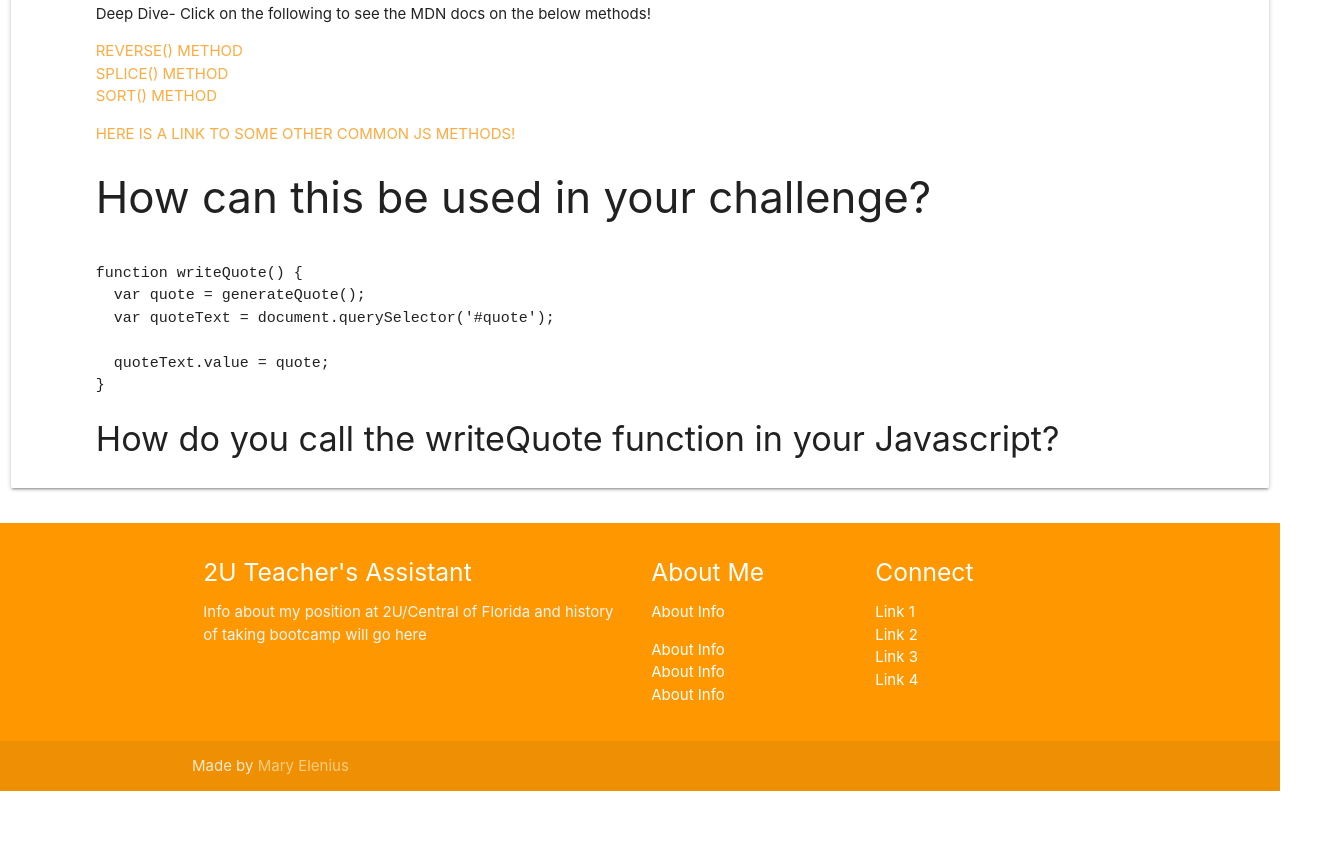
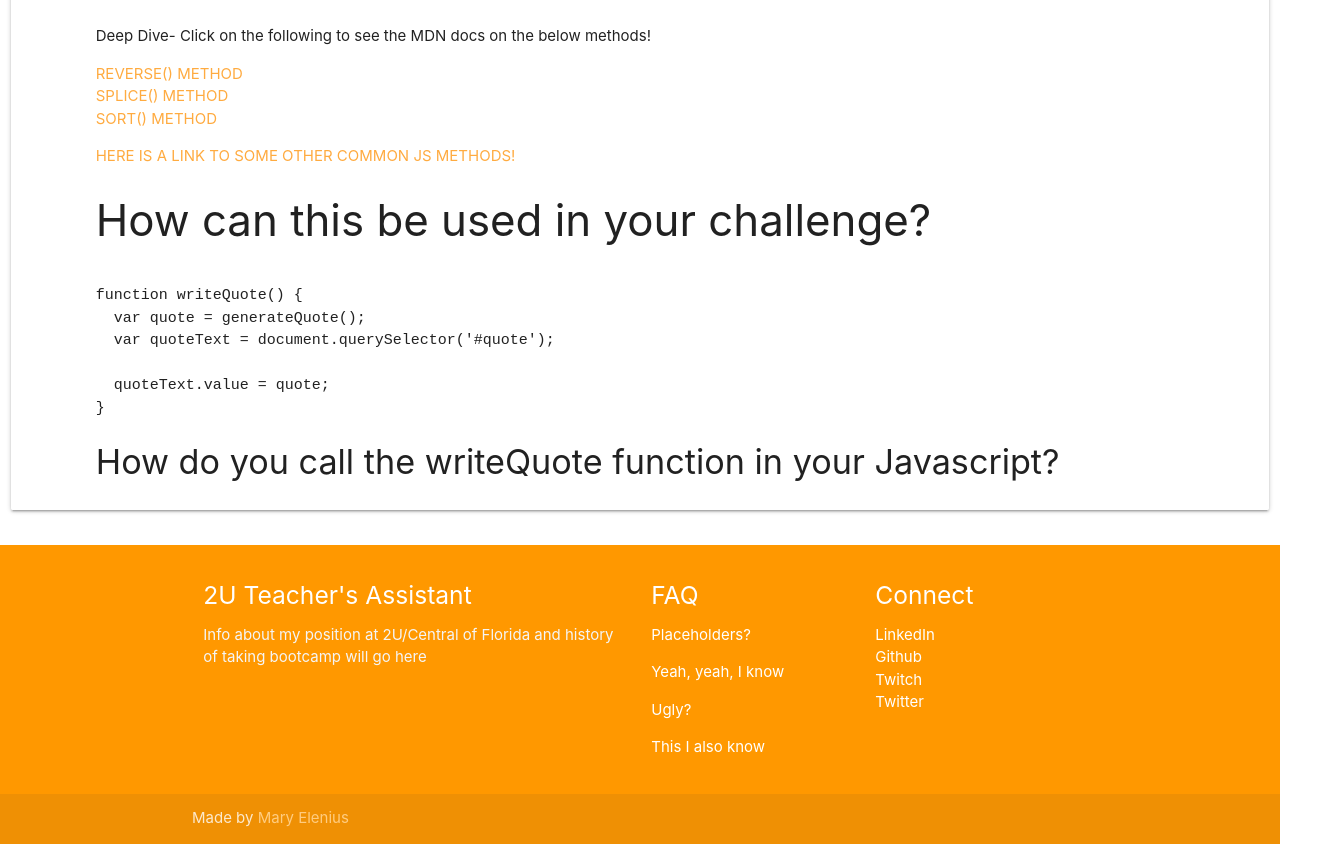
Before and after one commit to 404pandas/pass-gen-startup, a website: page index.html in a window 1280 px wide. Shown: the part 2604-3448 px from the top of the page, 1329 px wide, since content can reach past the window. Before the commit the page ends 3395 px from the top, so only its background shows below. Drawn offline with nearby package versions, Linux system fonts and the light colour scheme.

Commit message:
Fixed formatting, filled out more placeholders

```diff
--- a/index.html
+++ b/index.html
@@ -182,7 +182,8 @@
 
                     // You can see where Javascript comes in handy when you use larger sets of data,
                     // like a longer Palindrome! Replace the phrase in line 50 with a bigger one.
-                    // Example: This is a VERY large Palindrome that will not make sense when we reverse it but it is just for an example
+                    // Example: This is a VERY large Palindrome that will not make sense when we reverse
+                    // it but it is just for an example
 
                 </code></pre>
                 <p>
@@ -254,21 +255,41 @@ function writeQuote() {
               </p>
             </div>
             <div class="col l3 s12">
-              <h5 class="white-text">About Me</h5>
+              <h5 class="white-text">FAQ</h5>
               <ul>
-                <li><p class="white-text">About Info</p></li>
-                <li><a class="white-text" href="#!">About Info</a></li>
-                <li><a class="white-text" href="#!">About Info</a></li>
-                <li><a class="white-text" href="#!">About Info</a></li>
+                <li><p class="white-text">Placeholders?</p></li>
+                <li><p class="white-text">Yeah, yeah, I know</p></li>
+                <li><p class="white-text">Ugly?</p></li>
+                <li><p class="white-text">This I also know</p></li>
               </ul>
             </div>
             <div class="col l3 s12">
               <h5 class="white-text">Connect</h5>
               <ul>
-                <li><a class="white-text" href="#!">Link 1</a></li>
-                <li><a class="white-text" href="#!">Link 2</a></li>
-                <li><a class="white-text" href="#!">Link 3</a></li>
-                <li><a class="white-text" href="#!">Link 4</a></li>
+                <li>
+                  <a
+                    class="white-text"
+                    href="https://www.linkedin.com/in/404pandas/"
+                    >LinkedIn</a
+                  >
+                </li>
+                <li>
+                  <a class="white-text" href="https://github.com/404pandas"
+                    >Github</a
+                  >
+                </li>
+                <li>
+                  <a
+                    class="white-text"
+                    href="https://www.twitch.tv/marriage_consoleing"
+                    >Twitch</a
+                  >
+                </li>
+                <li>
+                  <a class="white-text" href="https://twitter.com/MaryElenius"
+                    >Twitter</a
+                  >
+                </li>
               </ul>
             </div>
           </div>
```
